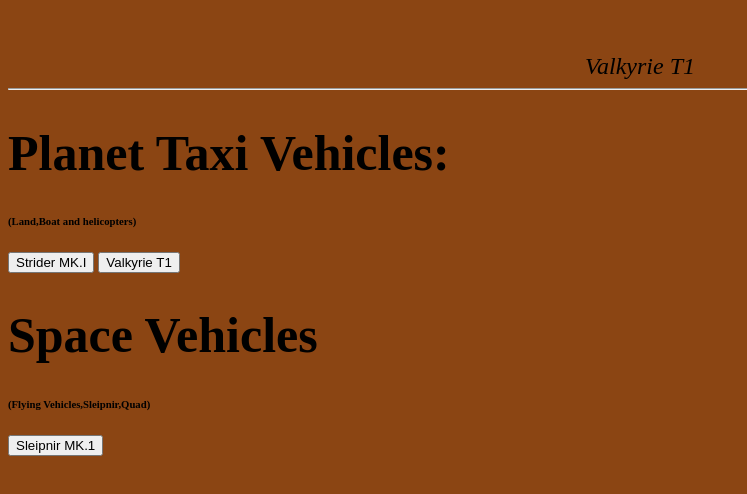
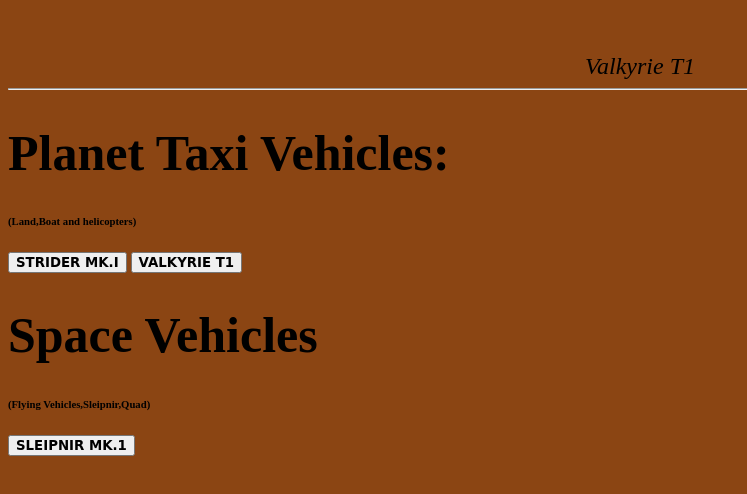
Before and after one commit to Thunder-Power-Studios/Jack-Karver, a plain HTML site: page Notes/Vehicle.html in a window 1280 px wide. Shown: the whole page, without its empty margins (0-747 px from the left). Drawn offline with Linux system fonts and the light colour scheme; files that its build step writes are made by us from their sources.

Commit message:
CSS update

```diff
--- a/Main.css
+++ b/Main.css
@@ -1,6 +1,3 @@
-font{
-  font-weight: normal;
-}
 .spacetaxi{
   background-color:black;
   color:White;
@@ -20,3 +17,8 @@ body{
 h5{
 	font-size:20px;
 }
+button{
+	font-family:'Permanent Marker',cursive;
+	font-weight: bold;
+	text-transform: uppercase;
+}
```
